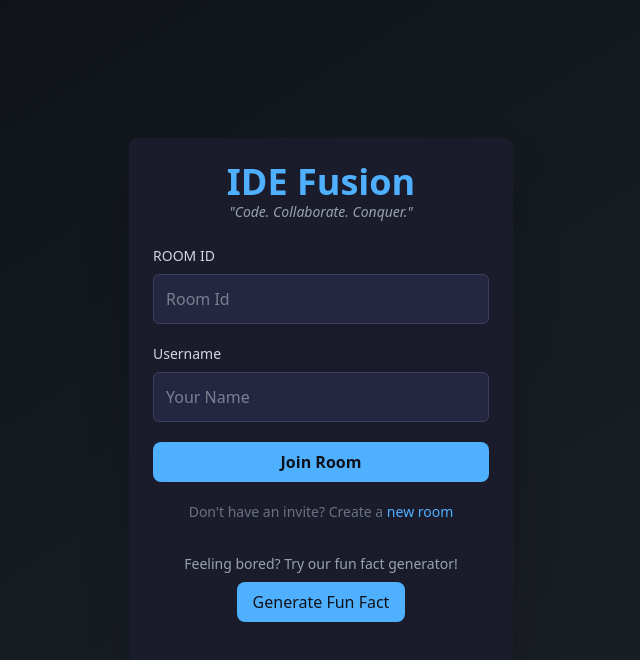
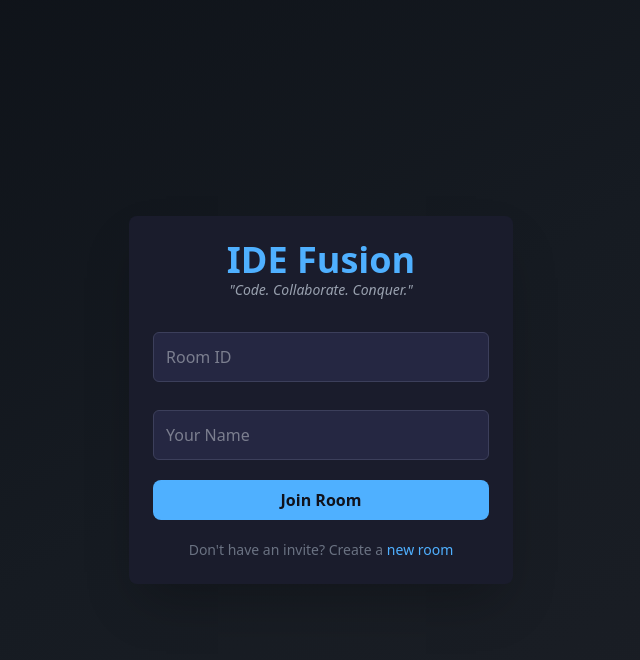
Before and after one commit to vivek1842/IDE-Fusion, a React (Vite) app: page / in a window 1280 px wide. Shown: the top 660 px of the page, without its empty margins (319-959 px from the left). Built offline with nearby package versions, Linux system fonts and the light colour scheme.

Commit message:
hot toast added

```diff
--- a/package.json
+++ b/package.json
@@ -14,6 +14,7 @@
     "gsap": "^3.12.7",
     "react": "^18.3.1",
     "react-dom": "^18.3.1",
+    "react-hot-toast": "^2.5.1",
     "react-router-dom": "^7.1.3",
     "tailwindcss": "^4.0.0",
     "uuid": "^11.0.5"
--- a/src/pages/IDEFusion.jsx
+++ b/src/pages/IDEFusion.jsx
@@ -98,22 +98,22 @@ const IDEFusion = () => {
         </div>
         <form className="space-y-5">
           <div>
-            <label htmlFor="roomId" className="block text-sm font-medium text-gray-300">
+            {/* <label htmlFor="roomId" className="block text-sm font-medium text-gray-300">
               ROOM ID
-            </label>
+            </label> */}
             <input
               id="roomId"
               type="text"
-              placeholder="Room Id"
+              placeholder="Room ID"
               onChange={(e) => setRoomId(e.target.value)}
               value={roomId}
               className="w-full mt-2 p-3 bg-[#252742] border border-[#3c3f5b] rounded-md text-gray-300 focus:outline-none focus:ring-2 focus:ring-[#4fb0ff]"
             />
           </div>
           <div>
-            <label htmlFor="username" className="block text-sm font-medium text-gray-300">
+            {/* <label htmlFor="username" className="block text-sm font-medium text-gray-300">
               Username
-            </label>
+            </label> */}
             <input
               id="username"
               type="text"
@@ -135,7 +135,7 @@ const IDEFusion = () => {
             new room
           </a>
         </p>
-        <div className="text-center mt-8">
+        {/* <div className="text-center mt-8">
           <p className="text-sm text-gray-400">Feeling bored? Try our fun fact generator!</p>
           <button
             onClick={generateFunFact}
@@ -143,7 +143,7 @@ const IDEFusion = () => {
             Generate Fun Fact
           </button>
           <p ref={funFactRef} className="text-gray-300 mt-4 text-sm italic"></p>
-        </div>
+        </div> */}
       </div>
     </div>
   );
```
Also changed, not shown: 1 other file (tests, documents, lock files or other folders).
